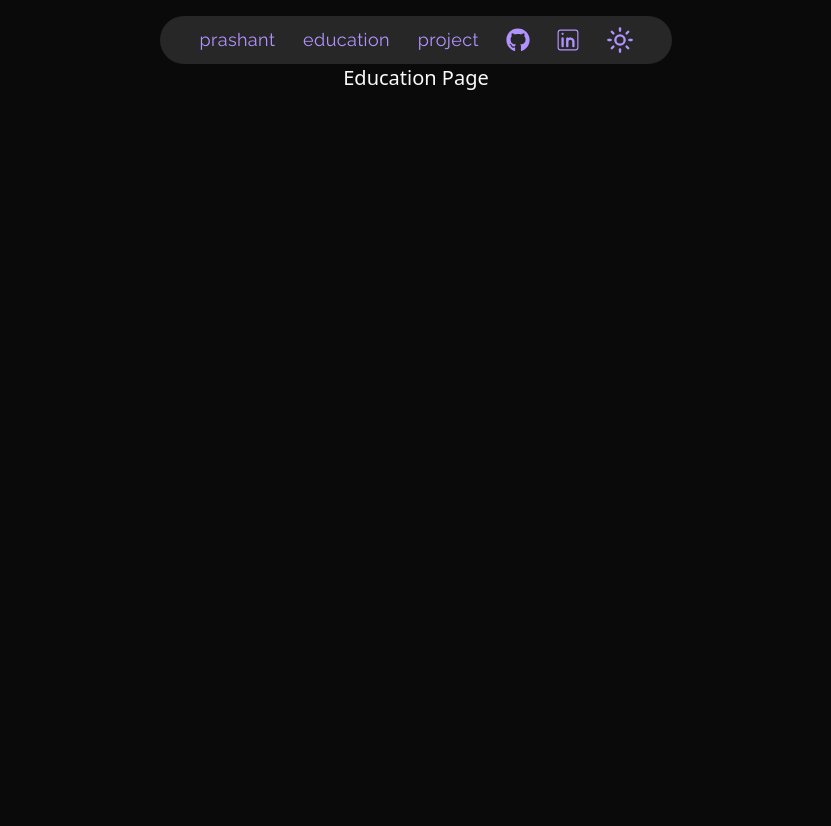
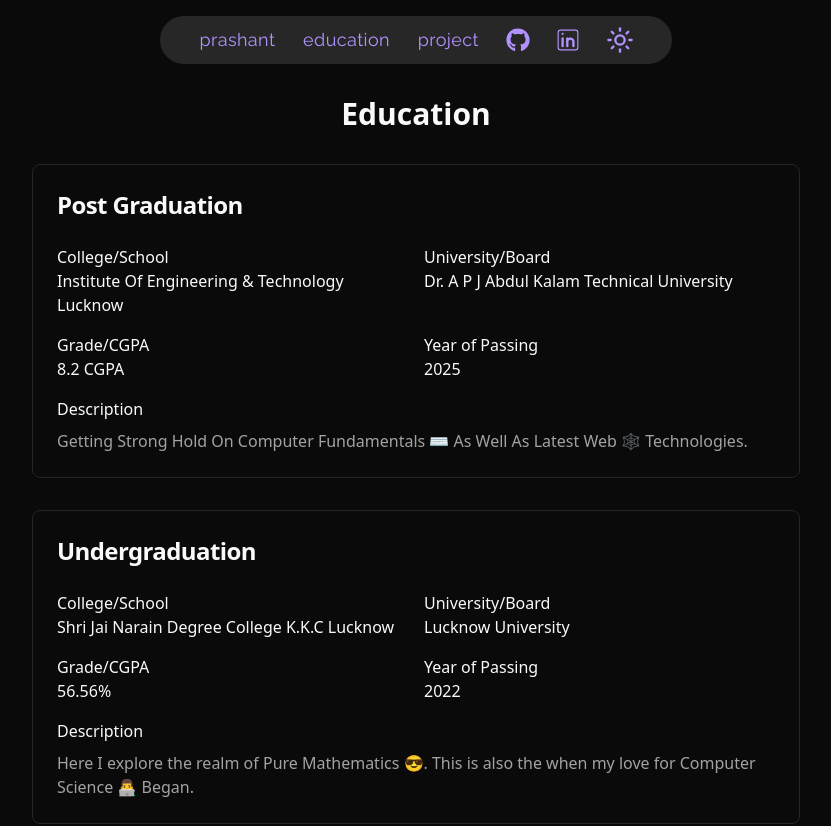
Before and after one commit to PRASHANTSWAROOP001/new-portfolio, a React (Vite) app: page /education in a window 1280 px wide. Shown: the top 826 px of the page, without its empty margins (224-1055 px from the left). Built offline with nearby package versions, Linux system fonts and the light colour scheme.

Commit message:
Added Basic Project Page and Education Page.

```diff
--- a/src/pages/Education.jsx
+++ b/src/pages/Education.jsx
@@ -1,7 +1,87 @@
-import React from 'react';
+import { Card, CardContent, CardHeader, CardTitle } from "@/components/ui/card"
+import { useEffect, useState } from "react"
 
-function Education() {
-  return <div className="text-xl text-center ">Education Page</div>;
+export default function EducationPage() {
+  const [visibleCards, setVisibleCards] = useState(0)
+
+  const educationData = [
+    {
+      title: "Post Graduation",
+      college: "Institute Of Engineering & Technology Lucknow",
+      university: "Dr. A P J Abdul Kalam Technical University",
+      grade: "8.2 CGPA",
+      year: "2025",
+      description: "Getting Strong Hold On Computer Fundamentals ⌨️ As Well As Latest Web 🕸️ Technologies."
+    },
+    {
+      title: "Undergraduation",
+      college: "Shri Jai Narain Degree College K.K.C Lucknow ",
+      university: "Lucknow University",
+      grade: "56.56%",
+      year: "2022",
+      description: "Here I explore the realm of Pure Mathematics 😎. This is also the when my love for Computer Science 👨‍💻 Began."
+    },
+    {
+      title: "12th Grade",
+      college: "Shri Krishna Geeta Inter College",
+      university: "UP Board Allhabad",
+      grade: "73%",
+      year: "2018",
+      description: "Same Old Maths ➗ And Science 🔭."
+    }
+  ]
+
+  useEffect(() => {
+    const timer = setInterval(() => {
+      setVisibleCards((prev) => (prev < educationData.length ? prev + 1 : prev))
+    }, 500) // Adjust this value to change the delay between each card appearance
+
+    return () => clearInterval(timer)
+  }, [])
+
+  return (
+    <div className="min-h-screen bg-background text-foreground p-8">
+      <h1 className="text-3xl font-bold mb-8 text-center">Education</h1>
+      <div className="flex flex-col items-center space-y-8 w-full">
+        {educationData.map((edu, index) => (
+          <Card
+            key={index}
+            className={`w-[90%] max-w-3xl bg-card transition-all duration-500 ease-in-out ${
+              index < visibleCards
+                ? 'opacity-100 translate-y-0'
+                : 'opacity-0 -translate-y-full'
+            }`}
+          >
+            <CardHeader>
+              <CardTitle className="text-2xl font-semibold text-primary">{edu.title}</CardTitle>
+            </CardHeader>
+            <CardContent className="space-y-4">
+              <div className="grid grid-cols-2 gap-4">
+                <div>
+                  <h3 className="font-medium text-secondary-foreground">College/School</h3>
+                  <p>{edu.college}</p>
+                </div>
+                <div>
+                  <h3 className="font-medium text-secondary-foreground">University/Board</h3>
+                  <p>{edu.university}</p>
+                </div>
+                <div>
+                  <h3 className="font-medium text-secondary-foreground">Grade/CGPA</h3>
+                  <p>{edu.grade}</p>
+                </div>
+                <div>
+                  <h3 className="font-medium text-secondary-foreground">Year of Passing</h3>
+                  <p>{edu.year}</p>
+                </div>
+              </div>
+              <div>
+                <h3 className="font-medium text-secondary-foreground mb-2">Description</h3>
+                <p className="text-muted-foreground">{edu.description}</p>
+              </div>
+            </CardContent>
+          </Card>
+        ))}
+      </div>
+    </div>
+  )
 }
-
-export default Education;
--- a/src/pages/Project.jsx
+++ b/src/pages/Project.jsx
@@ -1,7 +1,31 @@
 import React from 'react';
+import {ChevronLeft, ChevronRight, Slash} from "lucide-react"
+
+import {Button} from "../components/ui/button"
 
 function Project() {
-  return <div className="text-xl text-center ">Project Page</div>;
+  return (
+    <div className='w-full min-h-screen'>
+
+      <section className='w-full py-10'>
+        <div>
+           <h1 className='text-center text-3xl text-gray-400'> Here, You Can Know A Little Bit More About My Self.  <br />
+            As A Developer. See My Experince.</h1>
+        </div>
+
+        <div className='flex items-center justify-center py-8 '>
+
+          <Button className='rounded-full'> Download Resume </Button>
+
+        </div>
+
+      </section>
+
+
+
+
+    </div>
+  )
 }
 
 export default Project;
```
Also changed, not shown: src/pages/Home.jsx (indentation only).
